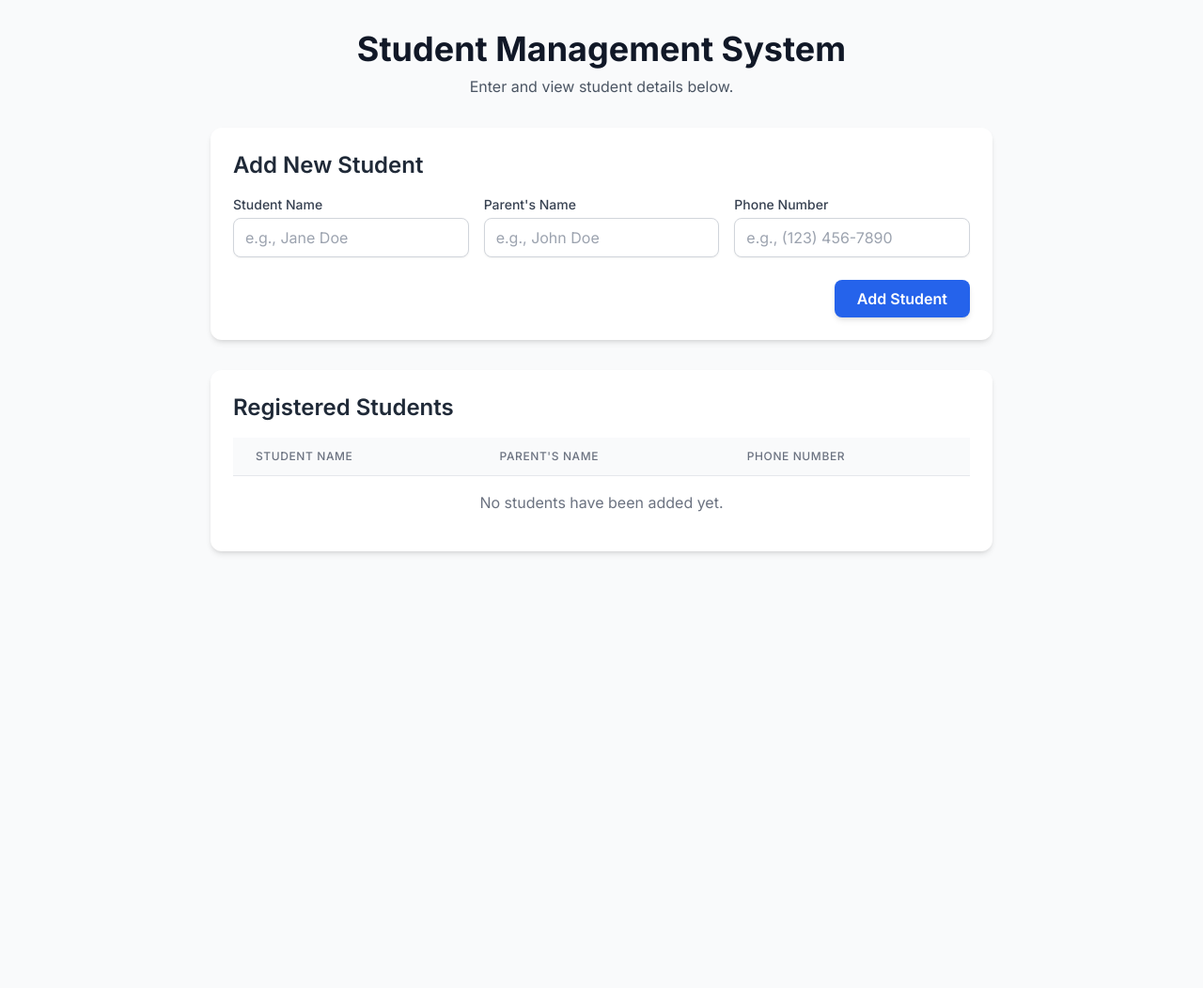
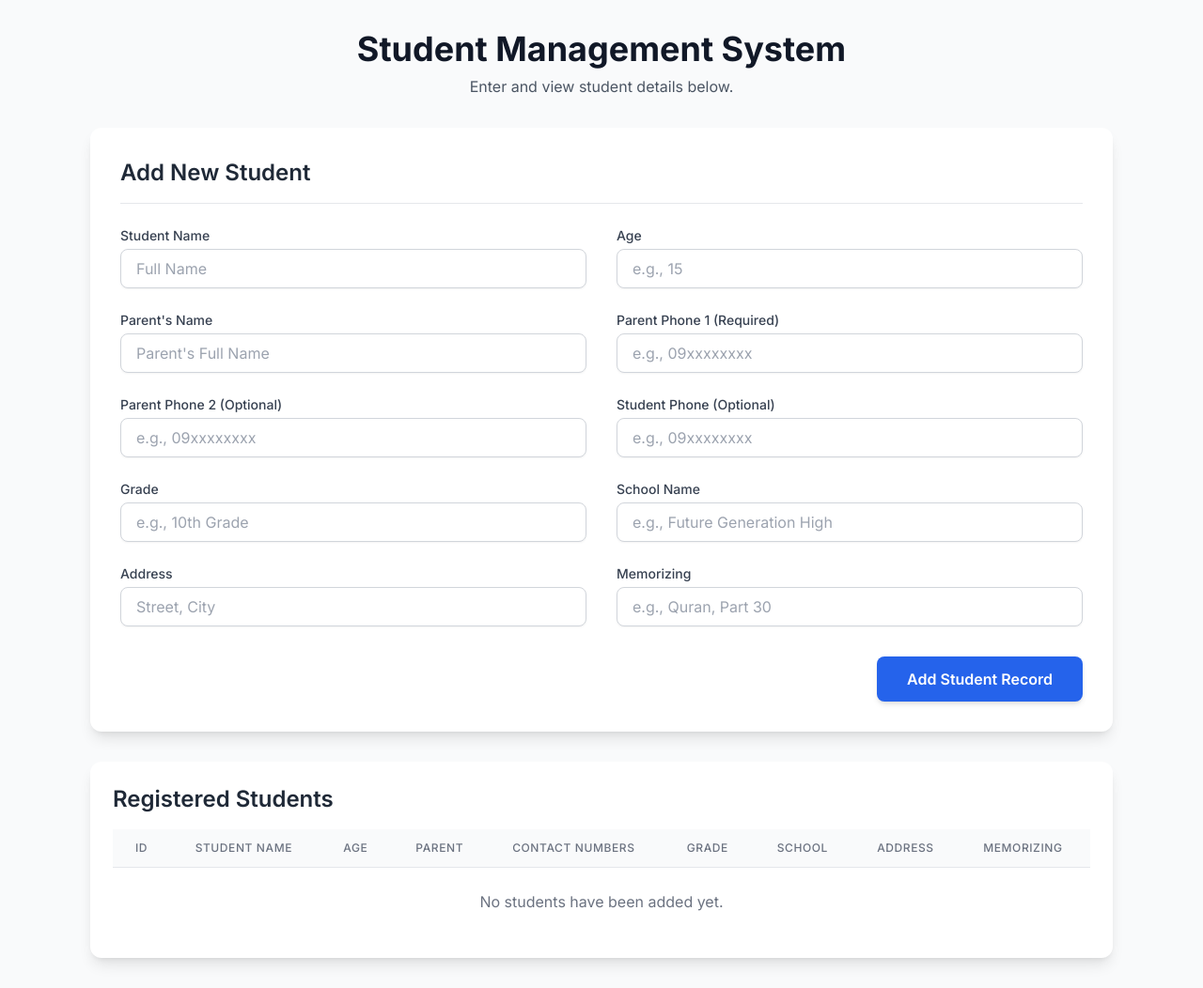
Before and after one commit to KhaledMahfouz5/AL-Najeeb-System, a Flask app: page / in a window 1280 px wide. Shown: the whole page at 94% size. Before the commit the page ends 590 px from the top, so only its background shows below. Run offline with Flask 3, Linux system fonts and the light colour scheme; data that the repository does not hold is empty; some libraries are stand-ins or nearby versions.

Commit message:
- version : 0.2
- description : add full info for every student .

```diff
--- a/app.py
+++ b/app.py
@@ -18,15 +18,25 @@ def init_db():
     conn = get_db_connection()
     # Use a 'with' statement to automatically handle closing the connection
     with conn:
+        # Drop the table if it exists to ensure the new schema is applied
+        conn.execute('DROP TABLE IF EXISTS students')
+        # Create the table with the new, expanded schema
         conn.execute('''
-            CREATE TABLE IF NOT EXISTS students (
+            CREATE TABLE students (
                 id INTEGER PRIMARY KEY AUTOINCREMENT,
-                name TEXT NOT NULL,
+                student_name TEXT NOT NULL,
+                age INTEGER NOT NULL,
                 parent_name TEXT NOT NULL,
-                phone_number TEXT NOT NULL
+                parent_phone_1 TEXT NOT NULL,
+                parent_phone_2 TEXT,
+                student_phone TEXT,
+                grade TEXT NOT NULL,
+                school_name TEXT NOT NULL,
+                address TEXT NOT NULL,
+                memorizing TEXT NOT NULL
             )
         ''')
-    print("Database initialized and 'students' table created.")
+    print("Database initialized and 'students' table created with the new schema.")
 
 # Command to initialize the database from the command line: flask init-db
 @app.cli.command('init-db')
@@ -41,7 +51,8 @@ def init_db_command():
 def index():
     """Renders the main page with the list of students."""
     conn = get_db_connection()
-    students = conn.execute('SELECT * FROM students').fetchall()
+    # Select all columns to display in the table
+    students = conn.execute('SELECT * FROM students ORDER BY id').fetchall()
     conn.close()
     # The 'students' variable is passed to the HTML template
     return render_template('index.html', students=students)
@@ -49,15 +60,25 @@ def index():
 @app.route('/add', methods=['POST'])
 def add_student():
     """Handles the form submission for adding a new student."""
-    # Get data from the form submitted in index.html
-    name = request.form['name']
+    # Get all the new data from the form submitted in index.html
+    student_name = request.form['student_name']
+    age = request.form['age']
     parent_name = request.form['parent_name']
-    phone_number = request.form['phone_number']
+    parent_phone_1 = request.form['parent_phone_1']
+    parent_phone_2 = request.form.get('parent_phone_2') # .get() for optional fields
+    student_phone = request.form.get('student_phone')   # .get() for optional fields
+    grade = request.form['grade']
+    school_name = request.form['school_name']
+    address = request.form['address']
+    memorizing = request.form['memorizing']
 
-    # Insert the new student record into the database
+
+    # Insert the new student record into the database with all fields
     conn = get_db_connection()
-    conn.execute('INSERT INTO students (name, parent_name, phone_number) VALUES (?, ?, ?)',
-                 (name, parent_name, phone_number))
+    conn.execute('''
+        INSERT INTO students (student_name, age, parent_name, parent_phone_1, parent_phone_2, student_phone, grade, school_name, address, memorizing)
+        VALUES (?, ?, ?, ?, ?, ?, ?, ?, ?, ?)
+    ''', (student_name, age, parent_name, parent_phone_1, parent_phone_2, student_phone, grade, school_name, address, memorizing))
     conn.commit()
     conn.close()
 
@@ -65,7 +86,6 @@ def add_student():
     return redirect(url_for('index'))
 
 if __name__ == '__main__':
-    # Initialize the database when the script is run directly
-    init_db()
-    # Run the Flask development server
+    # You can remove the init_db() call from here if you are using the flask command
+    # It's good practice to manage the DB initialization separately.
     app.run(debug=True)
--- a/templates/index.html
+++ b/templates/index.html
@@ -19,7 +19,7 @@
 </head>
 <body class="bg-gray-50 text-gray-800">
 
-    <div class="container mx-auto p-4 sm:p-6 lg:p-8 max-w-4xl">
+    <div class="container mx-auto p-4 sm:p-6 lg:p-8 max-w-6xl">
 
         <!-- Header -->
         <header class="text-center mb-8">
@@ -28,62 +28,101 @@
         </header>
 
         <!-- Student Entry Form -->
-        <div class="bg-white p-6 rounded-xl shadow-md mb-8">
-            <h2 class="text-2xl font-semibold mb-4 text-gray-800">Add New Student</h2>
+        <div class="bg-white p-8 rounded-xl shadow-lg mb-8">
+            <h2 class="text-2xl font-semibold mb-6 text-gray-800 border-b pb-4">Add New Student</h2>
             <form action="/add" method="POST">
-                <div class="grid grid-cols-1 md:grid-cols-3 gap-4">
-                    <!-- Student Name -->
+                <div class="grid grid-cols-1 md:grid-cols-2 gap-x-8 gap-y-6">
+                    <!-- Column 1 -->
                     <div>
-                        <label for="name" class="block text-sm font-medium text-gray-700 mb-1">Student Name</label>
-                        <input type="text" name="name" id="name" placeholder="e.g., Jane Doe" required
-                               class="w-full px-3 py-2 border border-gray-300 rounded-lg shadow-sm focus:outline-none focus:ring-2 focus:ring-blue-500 focus:border-blue-500 transition">
+                        <label for="student_name" class="block text-sm font-medium text-gray-700 mb-1">Student Name</label>
+                        <input type="text" name="student_name" id="student_name" placeholder="Full Name" required class="w-full px-4 py-2 border border-gray-300 rounded-lg shadow-sm focus:outline-none focus:ring-2 focus:ring-blue-500">
                     </div>
-                    <!-- Parent's Name -->
+                     <div>
+                        <label for="age" class="block text-sm font-medium text-gray-700 mb-1">Age</label>
+                        <input type="number" name="age" id="age" placeholder="e.g., 15" required class="w-full px-4 py-2 border border-gray-300 rounded-lg shadow-sm focus:outline-none focus:ring-2 focus:ring-blue-500">
+                    </div>
                     <div>
                         <label for="parent_name" class="block text-sm font-medium text-gray-700 mb-1">Parent's Name</label>
-                        <input type="text" name="parent_name" id="parent_name" placeholder="e.g., John Doe" required
-                               class="w-full px-3 py-2 border border-gray-300 rounded-lg shadow-sm focus:outline-none focus:ring-2 focus:ring-blue-500 focus:border-blue-500 transition">
+                        <input type="text" name="parent_name" id="parent_name" placeholder="Parent's Full Name" required class="w-full px-4 py-2 border border-gray-300 rounded-lg shadow-sm focus:outline-none focus:ring-2 focus:ring-blue-500">
                     </div>
-                    <!-- Phone Number -->
+                     <div>
+                        <label for="parent_phone_1" class="block text-sm font-medium text-gray-700 mb-1">Parent Phone 1 (Required)</label>
+                        <input type="tel" name="parent_phone_1" id="parent_phone_1" placeholder="e.g., 09xxxxxxxx" required class="w-full px-4 py-2 border border-gray-300 rounded-lg shadow-sm focus:outline-none focus:ring-2 focus:ring-blue-500">
+                    </div>
                     <div>
-                        <label for="phone_number" class="block text-sm font-medium text-gray-700 mb-1">Phone Number</label>
-                        <input type="tel" name="phone_number" id="phone_number" placeholder="e.g., (123) 456-7890" required
-                               class="w-full px-3 py-2 border border-gray-300 rounded-lg shadow-sm focus:outline-none focus:ring-2 focus:ring-blue-500 focus:border-blue-500 transition">
+                        <label for="parent_phone_2" class="block text-sm font-medium text-gray-700 mb-1">Parent Phone 2 (Optional)</label>
+                        <input type="tel" name="parent_phone_2" id="parent_phone_2" placeholder="e.g., 09xxxxxxxx" class="w-full px-4 py-2 border border-gray-300 rounded-lg shadow-sm focus:outline-none focus:ring-2 focus:ring-blue-500">
+                    </div>
+                    <!-- Column 2 -->
+                    <div>
+                        <label for="student_phone" class="block text-sm font-medium text-gray-700 mb-1">Student Phone (Optional)</label>
+                        <input type="tel" name="student_phone" id="student_phone" placeholder="e.g., 09xxxxxxxx" class="w-full px-4 py-2 border border-gray-300 rounded-lg shadow-sm focus:outline-none focus:ring-2 focus:ring-blue-500">
+                    </div>
+                    <div>
+                        <label for="grade" class="block text-sm font-medium text-gray-700 mb-1">Grade</label>
+                        <input type="text" name="grade" id="grade" placeholder="e.g., 10th Grade" required class="w-full px-4 py-2 border border-gray-300 rounded-lg shadow-sm focus:outline-none focus:ring-2 focus:ring-blue-500">
+                    </div>
+                    <div>
+                        <label for="school_name" class="block text-sm font-medium text-gray-700 mb-1">School Name</label>
+                        <input type="text" name="school_name" id="school_name" placeholder="e.g., Future Generation High" required class="w-full px-4 py-2 border border-gray-300 rounded-lg shadow-sm focus:outline-none focus:ring-2 focus:ring-blue-500">
+                    </div>
+                    <div>
+                        <label for="address" class="block text-sm font-medium text-gray-700 mb-1">Address</label>
+                        <input type="text" name="address" id="address" placeholder="Street, City" required class="w-full px-4 py-2 border border-gray-300 rounded-lg shadow-sm focus:outline-none focus:ring-2 focus:ring-blue-500">
+                    </div>
+                     <div>
+                        <label for="memorizing" class="block text-sm font-medium text-gray-700 mb-1">Memorizing</label>
+                        <input type="text" name="memorizing" id="memorizing" placeholder="e.g., Quran, Part 30" required class="w-full px-4 py-2 border border-gray-300 rounded-lg shadow-sm focus:outline-none focus:ring-2 focus:ring-blue-500">
                     </div>
                 </div>
-                <div class="mt-6 text-right">
-                    <button type="submit"
-                            class="px-6 py-2 bg-blue-600 text-white font-semibold rounded-lg shadow-md hover:bg-blue-700 focus:outline-none focus:ring-2 focus:ring-offset-2 focus:ring-blue-500 transition-colors duration-200">
-                        Add Student
+                <div class="mt-8 text-right">
+                    <button type="submit" class="px-8 py-3 bg-blue-600 text-white font-semibold rounded-lg shadow-md hover:bg-blue-700 focus:outline-none focus:ring-2 focus:ring-offset-2 focus:ring-blue-500 transition-all duration-200 ease-in-out">
+                        Add Student Record
                     </button>
                 </div>
             </form>
         </div>
 
         <!-- Student List Table -->
-        <div class="bg-white p-6 rounded-xl shadow-md">
+        <div class="bg-white p-6 rounded-xl shadow-lg">
              <h2 class="text-2xl font-semibold mb-4 text-gray-800">Registered Students</h2>
              <div class="overflow-x-auto">
                 <table class="min-w-full divide-y divide-gray-200">
                     <thead class="bg-gray-50">
                         <tr>
-                            <th scope="col" class="px-6 py-3 text-left text-xs font-medium text-gray-500 uppercase tracking-wider">Student Name</th>
-                            <th scope="col" class="px-6 py-3 text-left text-xs font-medium text-gray-500 uppercase tracking-wider">Parent's Name</th>
-                            <th scope="col" class="px-6 py-3 text-left text-xs font-medium text-gray-500 uppercase tracking-wider">Phone Number</th>
+                            <th class="px-6 py-3 text-left text-xs font-medium text-gray-500 uppercase tracking-wider">ID</th>
+                            <th class="px-6 py-3 text-left text-xs font-medium text-gray-500 uppercase tracking-wider">Student Name</th>
+                            <th class="px-6 py-3 text-left text-xs font-medium text-gray-500 uppercase tracking-wider">Age</th>
+                            <th class="px-6 py-3 text-left text-xs font-medium text-gray-500 uppercase tracking-wider">Parent</th>
+                            <th class="px-6 py-3 text-left text-xs font-medium text-gray-500 uppercase tracking-wider">Contact Numbers</th>
+                            <th class="px-6 py-3 text-left text-xs font-medium text-gray-500 uppercase tracking-wider">Grade</th>
+                            <th class="px-6 py-3 text-left text-xs font-medium text-gray-500 uppercase tracking-wider">School</th>
+                            <th class="px-6 py-3 text-left text-xs font-medium text-gray-500 uppercase tracking-wider">Address</th>
+                            <th class="px-6 py-3 text-left text-xs font-medium text-gray-500 uppercase tracking-wider">Memorizing</th>
                         </tr>
                     </thead>
                     <tbody class="bg-white divide-y divide-gray-200">
-                        <!-- Jinja2 loop to populate table rows -->
                         {% for student in students %}
-                        <tr>
-                            <td class="px-6 py-4 whitespace-nowrap text-sm font-medium text-gray-900">{{ student['name'] }}</td>
+                        <tr class="hover:bg-gray-50 transition-colors duration-200">
+                            <td class="px-6 py-4 whitespace-nowrap text-sm font-bold text-gray-700">{{ student['id'] }}</td>
+                            <td class="px-6 py-4 whitespace-nowrap text-sm font-medium text-gray-900">{{ student['student_name'] }}</td>
+                            <td class="px-6 py-4 whitespace-nowrap text-sm text-gray-600">{{ student['age'] }}</td>
                             <td class="px-6 py-4 whitespace-nowrap text-sm text-gray-600">{{ student['parent_name'] }}</td>
-                            <td class="px-6 py-4 whitespace-nowrap text-sm text-gray-600">{{ student['phone_number'] }}</td>
+                            <td class="px-6 py-4 whitespace-nowrap text-sm text-gray-600">
+                                <div class="flex flex-col">
+                                   <span>P1: {{ student['parent_phone_1'] }}</span>
+                                   {% if student['parent_phone_2'] %}<span>P2: {{ student['parent_phone_2'] }}</span>{% endif %}
+                                   {% if student['student_phone'] %}<span>S: {{ student['student_phone'] }}</span>{% endif %}
+                                </div>
+                            </td>
+                            <td class="px-6 py-4 whitespace-nowrap text-sm text-gray-600">{{ student['grade'] }}</td>
+                            <td class="px-6 py-4 whitespace-nowrap text-sm text-gray-600">{{ student['school_name'] }}</td>
+                            <td class="px-6 py-4 whitespace-nowrap text-sm text-gray-600">{{ student['address'] }}</td>
+                            <td class="px-6 py-4 whitespace-nowrap text-sm text-gray-600">{{ student['memorizing'] }}</td>
                         </tr>
                         {% else %}
-                        <!-- Message shown if there are no students -->
                         <tr>
-                           <td colspan="3" class="text-center py-4 text-gray-500">No students have been added yet.</td>
+                           <td colspan="9" class="text-center py-6 text-gray-500">No students have been added yet.</td>
                         </tr>
                         {% endfor %}
                     </tbody>
```
